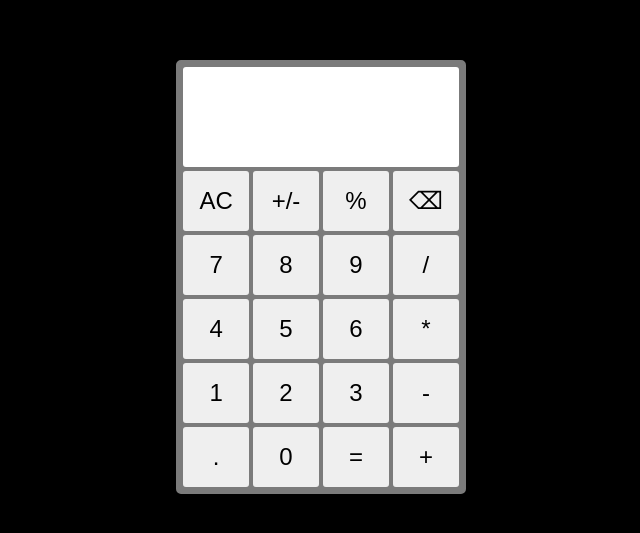
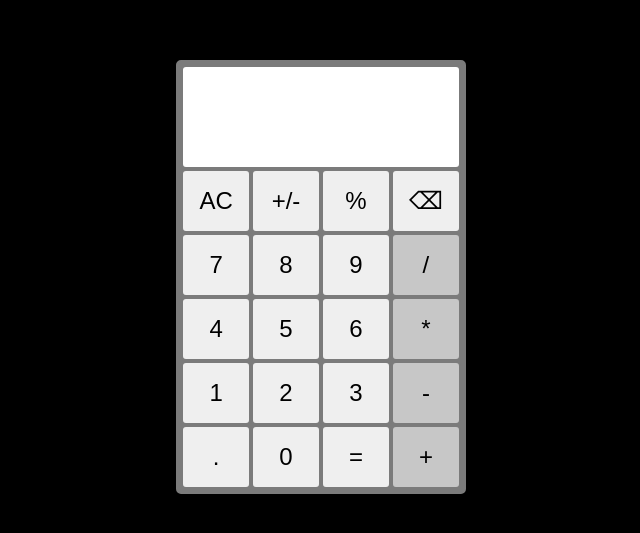
Before and after one commit to Krekno/calculator, a plain HTML site: page index.html in a window 1280 px wide. Shown: the part 123-656 px from the top of the page, without its empty margins (319-959 px from the left). Drawn offline with Linux system fonts and the light colour scheme.

Commit message:
changed opertor button colors

```diff
--- a/style.css
+++ b/style.css
@@ -46,3 +46,7 @@ button {
     border: 2px solid #7b7b7b;
     border-radius: 5px;
 }
+
+#operator {
+    background-color: #c7c7c7;
+}
```
